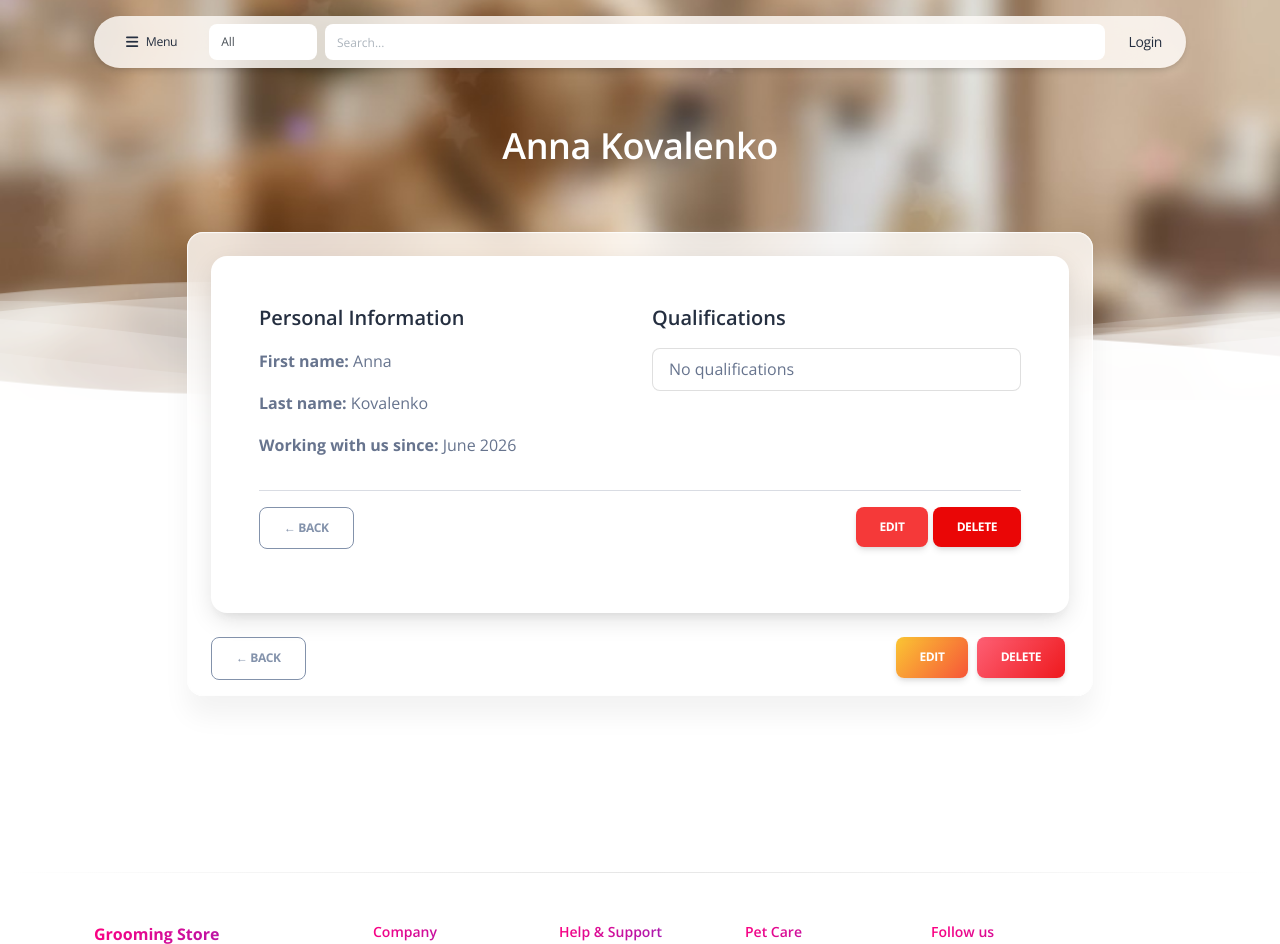
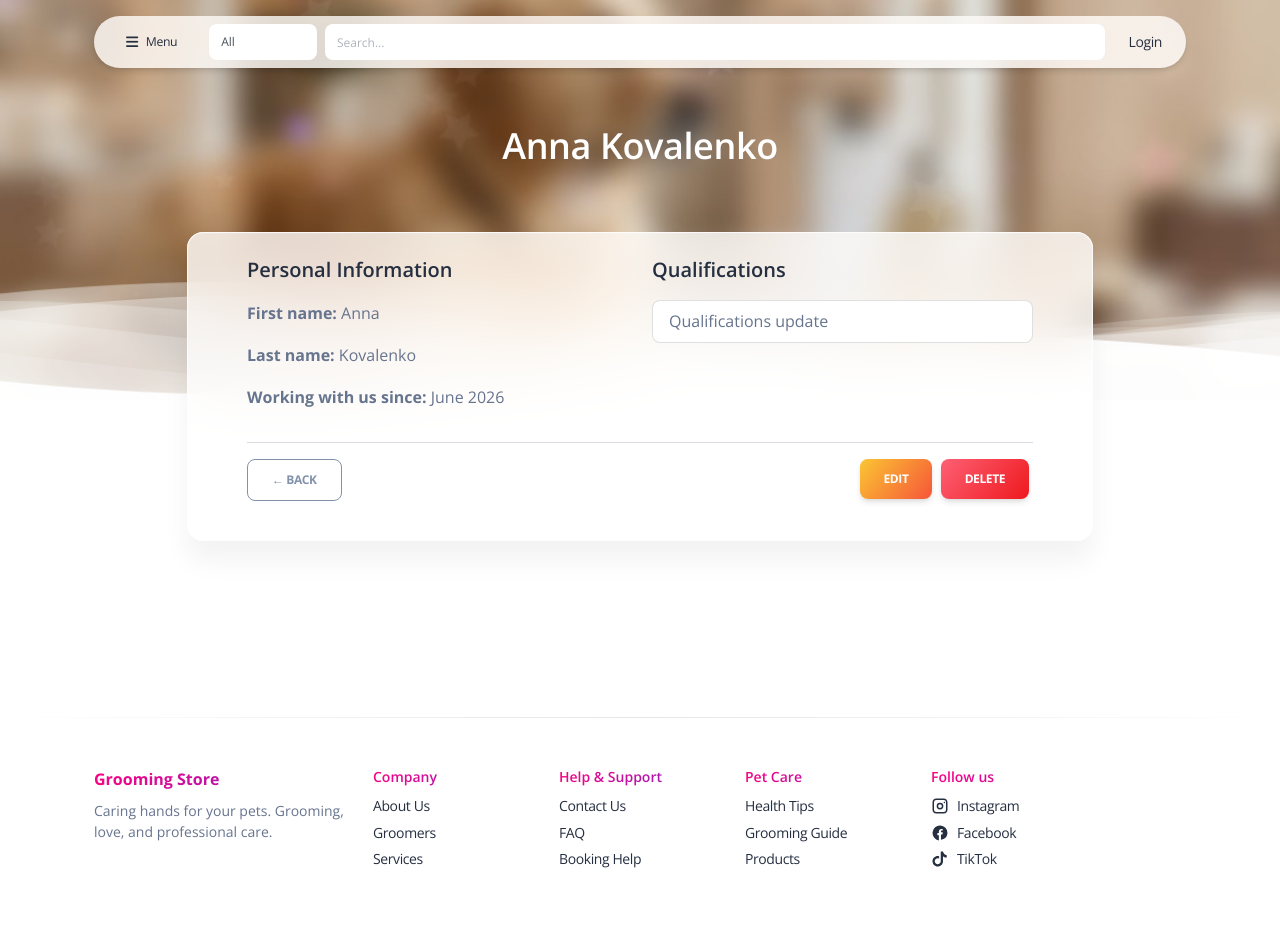
Before and after one commit to HamsterKate/grooming-store, a Django app: page /groomers/1/ in a window 1280 px wide. Shown: the top 944 px of the page. Run offline with Django 5.2, Linux system fonts and the light colour scheme; data comes from the database, SQL or seed files in the repository; data that the repository does not hold is empty; some libraries are stand-ins or nearby versions.

Commit message:
update groomer_detail.html

```diff
--- a/templates/store/groomer_detail.html
+++ b/templates/store/groomer_detail.html
@@ -6,9 +6,7 @@
 {% block subtitle %}{% endblock %}
 
 {% block content %}
-<div class="col-12 py-4">
-  <div class="card shadow-lg border-0">
-    <div class="card-body p-5">
+<div class="col-12 py-4 px-5">
       <div class="row">
         <div class="col-md-6">
           <h5 class="mb-3">Personal Information</h5>
@@ -34,31 +32,14 @@
               </li>
             {% empty %}
               <li class="list-group-item text-muted">
-                No qualifications
+                Qualifications update
               </li>
             {% endfor %}
           </ul>
         </div>
       </div>
       <hr>
-      <div class="d-flex justify-content-between">
-        <a href="{{ back_url }}"
-           class="btn btn-outline-secondary">
-          ← Back
-        </a>
-        <div>
-          <a href="{{ edit_url }}"
-             class="btn btn-warning">
-            Edit
-          </a>
-          <a href="{{ delete_url }}"
-             class="btn btn-danger">
-            Delete
-          </a>
-        </div>
-      </div>
-    </div>
-  </div>
+      {% include "includes/detail_actions.html" %}
 </div>
-  {% include "includes/detail_actions.html" %}
+
 {% endblock %}
```
